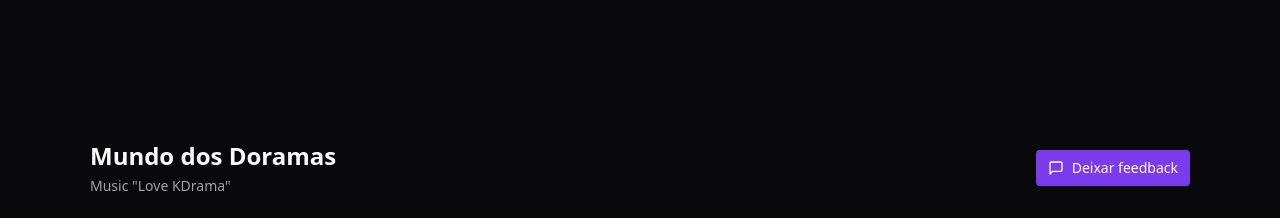
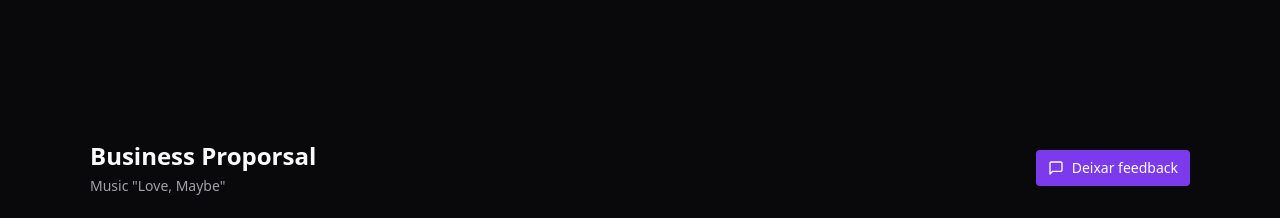
Before and after one commit to samelasoares/react-redux, a React (Vite) app: page / in a window 1280 px wide. Shown: the top 218 px of the page. Built offline with nearby package versions, Linux system fonts and the light colour scheme.

Commit message:
feat: the selection of songs was implemented and the stylization of the current music highlight was also implemented

```diff
--- a/src/Components/First-button.tsx
+++ b/src/Components/First-button.tsx
@@ -3,21 +3,31 @@ import * as Collapsible from "@radix-ui/react-collapsible";
 import { ChevronDown } from "lucide-react";
 import { Music } from "./Music";
 import { useAppSelector } from "../Store";
+import { useDispatch } from "react-redux";
+import { play } from "../Store/Slices/player";
 
 interface FirstButtonProps {
   firstButtonIndex: number;
   title: string;
   amountOfMusic: number;
 }
-
+//como se fosse o modulo
 export function FirstButton({
   title,
   firstButtonIndex,
   amountOfMusic,
 }: FirstButtonProps) {
+  const dispatch = useDispatch();
+
+  const { currentKDramasIndex, currentSongIndex } = useAppSelector((state) => {
+    const { currentKDramasIndex, currentSongIndex } = state.player;
+
+    return { currentKDramasIndex, currentSongIndex };
+  });
+
   const songs = useAppSelector((state) => {
-    return state.player.song.doramas[firstButtonIndex].songs
-  })
+    return state.player.KDramaSong.kDramas[firstButtonIndex].songs;
+  });
 
   return (
     <Collapsible.Root className="group">
@@ -39,11 +49,19 @@ export function FirstButton({
 
       <Collapsible.Content>
         <nav className="relative flex flex-col gap-4 p-6">
-          {songs.map(song => {
-            return <Music
-            key={song.id}
-            title={song.title}
-            duration={song.duration} />
+          {songs.map((song, songIndex) => {
+            const isCurrent =
+              currentKDramasIndex === firstButtonIndex &&
+              currentSongIndex === songIndex;
+            return (
+              <Music
+                key={song.id}
+                title={song.title}
+                duration={song.duration}
+                onPlay={() => dispatch(play([firstButtonIndex, songIndex]))}
+                isCurrent={isCurrent}
+              />
+            );
           })}
         </nav>
       </Collapsible.Content>
--- a/src/Components/Header.tsx
+++ b/src/Components/Header.tsx
@@ -1,8 +1,20 @@
+import { useAppSelector } from "../Store";
+
 export function Header() {
+  const {currentKDrama,currentSong } = useAppSelector((state) => {
+    //vou retornar os dados do KDramaSong atual
+    const { currentKDramasIndex, currentSongIndex } = state.player;
+
+    const currentKDrama = state.player.KDramaSong.kDramas[currentKDramasIndex]
+    const currentSong = currentKDrama.songs[currentSongIndex];
+
+    return {currentSong, currentKDrama};
+  });
+
   return (
     <div className="flex flex-col gap-1">
-      <h1 className="text-2xl font-bold">Mundo dos Doramas</h1>
-      <span className="text-sm text-zinc-400">Music "Love KDrama"</span>
+      <h1 className="text-2xl font-bold">{currentKDrama.title}</h1>
+      <span className="text-sm text-zinc-400">Music "{currentSong.title}"</span>
     </div>
   );
 }
--- a/src/Components/Music.tsx
+++ b/src/Components/Music.tsx
@@ -1,17 +1,35 @@
-import { PlayIcon } from "lucide-react";
+import { Pause, PlayIcon } from "lucide-react";
 
 interface MusicProps {
-    title: string
-    duration: string
+  title: string;
+  duration: string;
+  isCurrent?: boolean;
+  onPlay: () => void;
 }
 
-export function Music({title, duration}:MusicProps) {
+export function Music({
+  title,
+  duration,
+  onPlay,
+  isCurrent = false,
+}: MusicProps) {
   return (
-    <button className="flex items-center gap-3 text-sm text-zinc-400">
-      <PlayIcon className="w-4 h-4 text-zinc-500" />
+    <button
+      onClick={onPlay}
+      data-active={isCurrent}
+      disabled={isCurrent}
+      className="flex items-center gap-3 text-sm text-zinc-400 data-[active=true]:text-violet-900 enabled:hover:text-zinc-100"
+    >
+      {isCurrent ? (
+        <Pause className="w-4 h-4 text-violet-900" />
+      ) : (
+        <PlayIcon className="w-4 h-4 text-zinc-500" />
+      )}
       {/* Love Maybe, 03:05 */}
       <span>{title}</span>
-      <span className="ml-auto font-mono text-xs text-zinc-500">{duration}</span>
+      <span className="ml-auto font-mono text-xs text-zinc-500">
+        {duration}
+      </span>
     </button>
   );
 }
--- a/src/Components/Video.tsx
+++ b/src/Components/Video.tsx
@@ -1,13 +1,27 @@
 import ReactPlayer from "react-player";
+import { useAppSelector } from "../Store";
 
+//video principal da tela
 export function Video() {
+  const songs = useAppSelector((state) => {
+    //vou retornar os dados do KDramaSong atual
+    const { currentKDramasIndex, currentSongIndex } = state.player;
+
+    const currentSong =
+      state.player.KDramaSong.kDramas[currentKDramasIndex].songs[
+        currentSongIndex
+      ];
+
+    return currentSong;
+  });
+
   return (
     <div className="w-full bg-zinc-950 aspect-video">
       <ReactPlayer
         width="100%"
         height="100%"
         controls
-        url="https://www.youtube.com/watch?v=WDcPhknPWdU"
+        url={`https://www.youtube.com/watch?v=${songs.id}`}
       />
     </div>
   );
--- a/src/Store/Slices/player.ts
+++ b/src/Store/Slices/player.ts
@@ -4,14 +4,14 @@ const playerSlice = createSlice({
   name: "player",
   initialState: {
     //aqui eu vou ter as informações sobre as musicas e sobre os doramas
-          //aqui vai ser como se fosse a resposta da api. E cada objeto vai ter um id,title,songs
-    song: {
-      doramas: [
+    //aqui vai ser como se fosse a resposta da api. E cada objeto vai ter um id,title,songs
+    KDramaSong: {
+      kDramas: [
         {
           id: "1",
           title: "Business Proporsal",
           songs: [
-            { id: "WDcPhknPWdU", title: "Love Maybe", duration: "03:04" },
+            { id: "WDcPhknPWdU", title: "Love, Maybe", duration: "03:04" },
             { id: "slTMtSliUDM", title: "You Are Mine", duration: "03:29" },
             { id: "A8Izgl25RKo", title: "Closer", duration: "03:59" },
           ],
@@ -22,24 +22,33 @@ const playerSlice = createSlice({
           songs: [
             //peguei o mesmo id do componente "Video"
             { id: "oogZh1gZ7bU", title: "Im Missing You", duration: "03:02" },
-            { id: "PQGsN_Xx9o", title: "Love So Fine", duration: "03:11" },
+            { id: "-PQGsN_Xx9o", title: "Love So Fine", duration: "03:11" },
             { id: "9LjxxZSYw0I", title: "It Start Today", duration: "04:01" },
           ],
         },
         {
-            id: "3",
+          id: "3",
           title: "Start-Up",
           songs: [
             { id: "GTcM3qCeup0", title: "Future", duration: "03:34" },
             { id: "tErAX213xcQ", title: "Where Is Dream", duration: "03:02" },
             { id: "2dEeiY_w3xE", title: "Day & Night", duration: "04:14" },
-          ]
-        }
+          ],
+        },
       ],
     },
+    //musicas ativas
+    currentKDramasIndex: 0,
+    currentSongIndex: 0,
   },
-  //aqui são as minhas ações
-  reducers: {},
+  //aqui são as minhas ações. State: estado atual / action: ações em si
+  reducers: {
+    play: (state, action) => {
+      state.currentKDramasIndex = action.payload[0];
+      state.currentSongIndex = action.payload[1];
+    },
+  },
 });
 //aqui eu vou importar player no index dentro do store/reducer
 export const player = playerSlice.reducer;
+export const { play } = playerSlice.actions;
--- a/src/pages/Player.tsx
+++ b/src/pages/Player.tsx
@@ -7,7 +7,7 @@ import { useAppSelector } from "../Store";
 export function Player() {
   //No redux, o Selector eu extraio somente a infor. que eu quero que é infor que ta no return
   const doramas = useAppSelector((state) => {
-    return state.player.song.doramas; //aqui eu to no meu state-indo para o reducer de player-acessando os song e acessando os doramas
+    return state.player.KDramaSong.kDramas; //aqui eu to no meu state-indo para o reducer de player-acessando os song e acessando os doramas
   });
 
   return (
```
